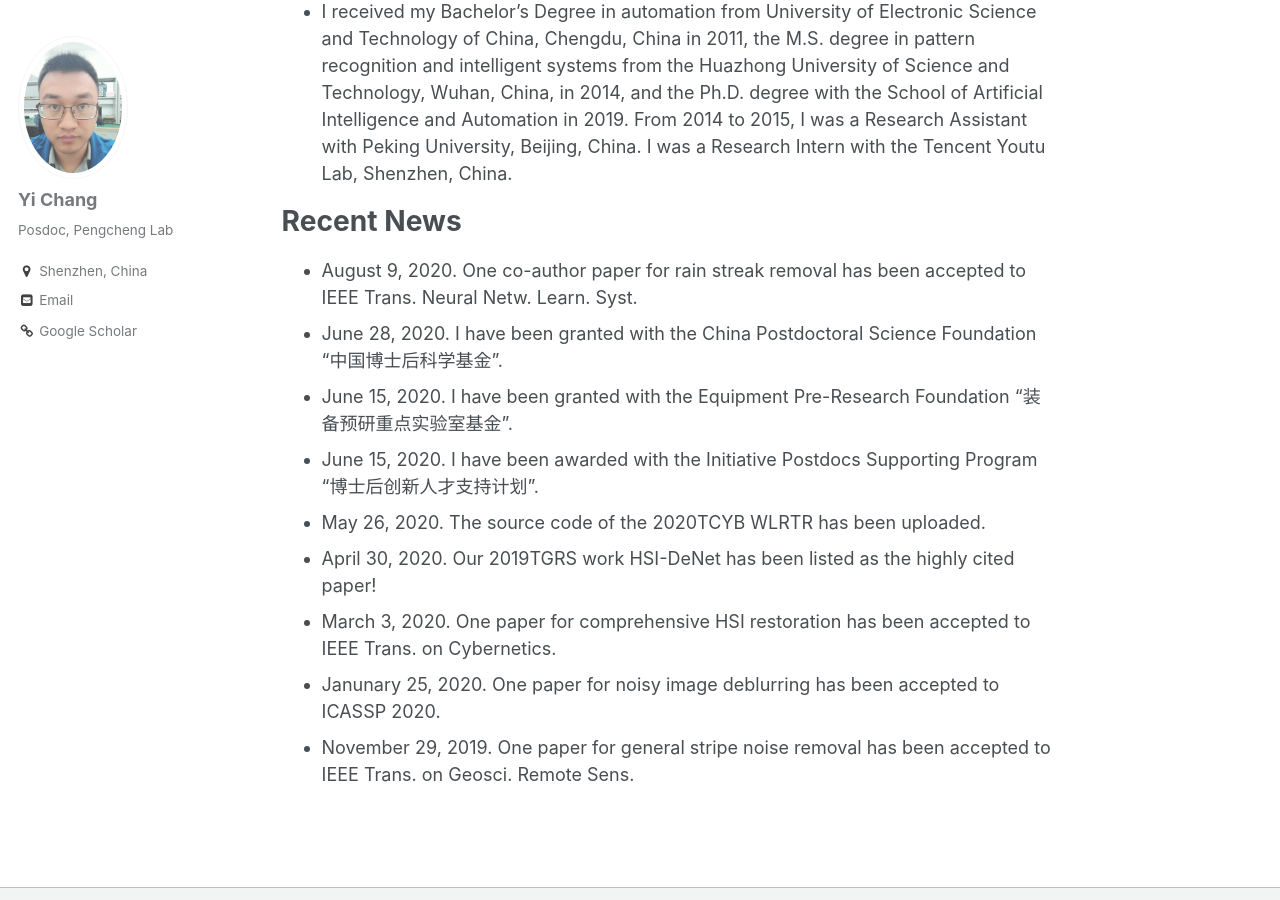
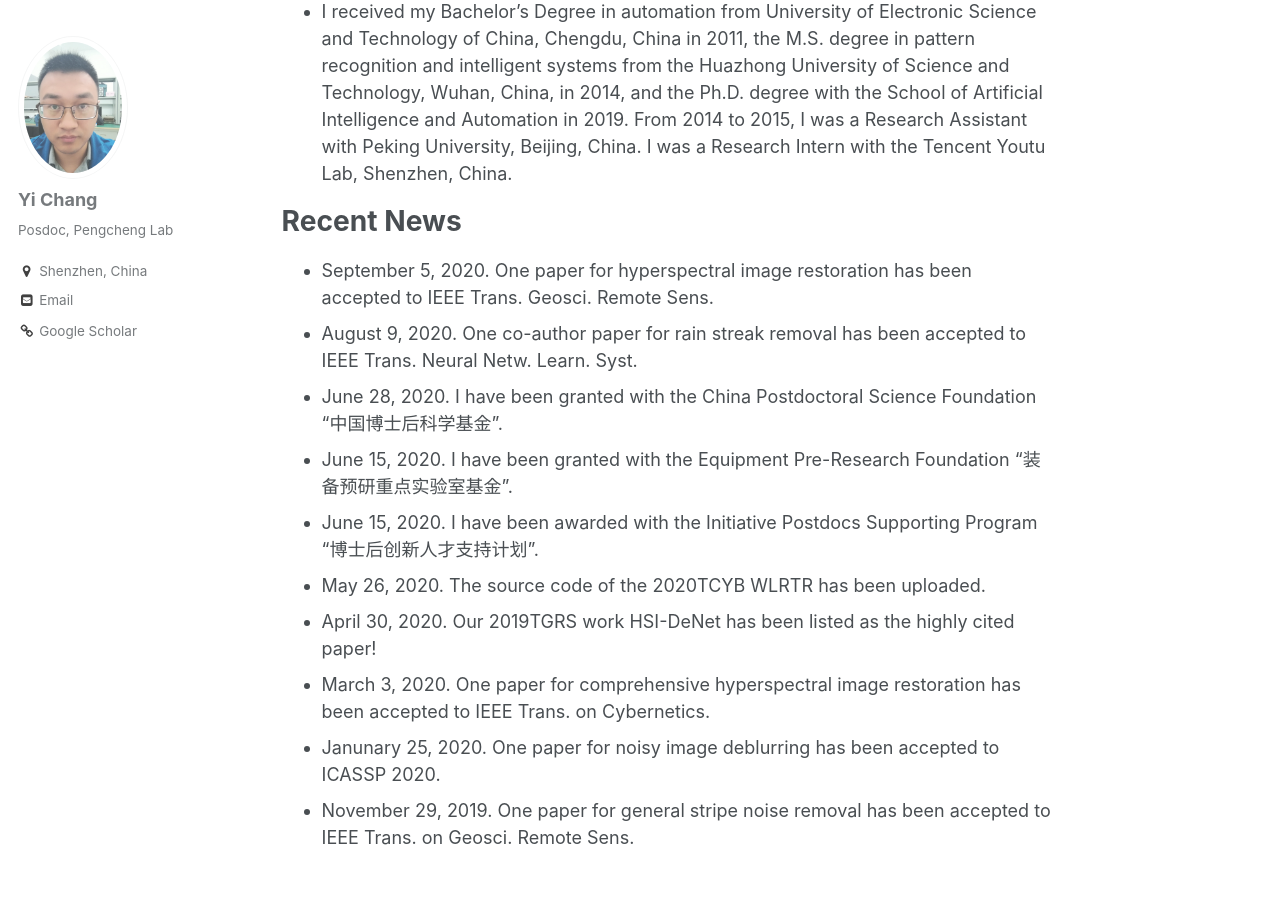
Before and after one commit to zhanwenchen/owuchangyuo.github.io, a Jekyll site: the page built from _pages/about.md, in a window 1280 px wide and 900 px high, scrolled down 333 px. Built offline with Jekyll 4.4.1, drawn with Linux system fonts in a browser that asks for light colours.

Commit message:
Update about.md

```diff
--- a/_pages/about.md
+++ b/_pages/about.md
@@ -14,12 +14,13 @@ redirect_from:
 
 # Recent News
 
+* September 5, 2020. One paper for hyperspectral image restoration has been accepted to IEEE Trans. Geosci. Remote Sens.
 * August 9, 2020. One co-author paper for rain streak removal has been accepted to IEEE Trans. Neural Netw. Learn. Syst.
 * June 28, 2020. I have been granted with the China Postdoctoral Science Foundation "中国博士后科学基金".
 * June 15, 2020. I have been granted with the Equipment Pre-Research Foundation "装备预研重点实验室基金".
 * June 15, 2020. I have been awarded with the Initiative Postdocs Supporting Program "博士后创新人才支持计划".
 * May 26, 2020. The source code of the 2020TCYB WLRTR has been uploaded.
 * April 30, 2020. Our 2019TGRS work HSI-DeNet has been listed as the highly cited paper!
-* March 3, 2020. One paper for comprehensive HSI restoration has been accepted to IEEE Trans. on Cybernetics.
+* March 3, 2020. One paper for comprehensive hyperspectral image restoration has been accepted to IEEE Trans. on Cybernetics.
 * Janunary 25, 2020. One paper for noisy image deblurring has been accepted to ICASSP 2020.
 * November 29, 2019. One paper for general stripe noise removal has been accepted to IEEE Trans. on Geosci. Remote Sens.
```
